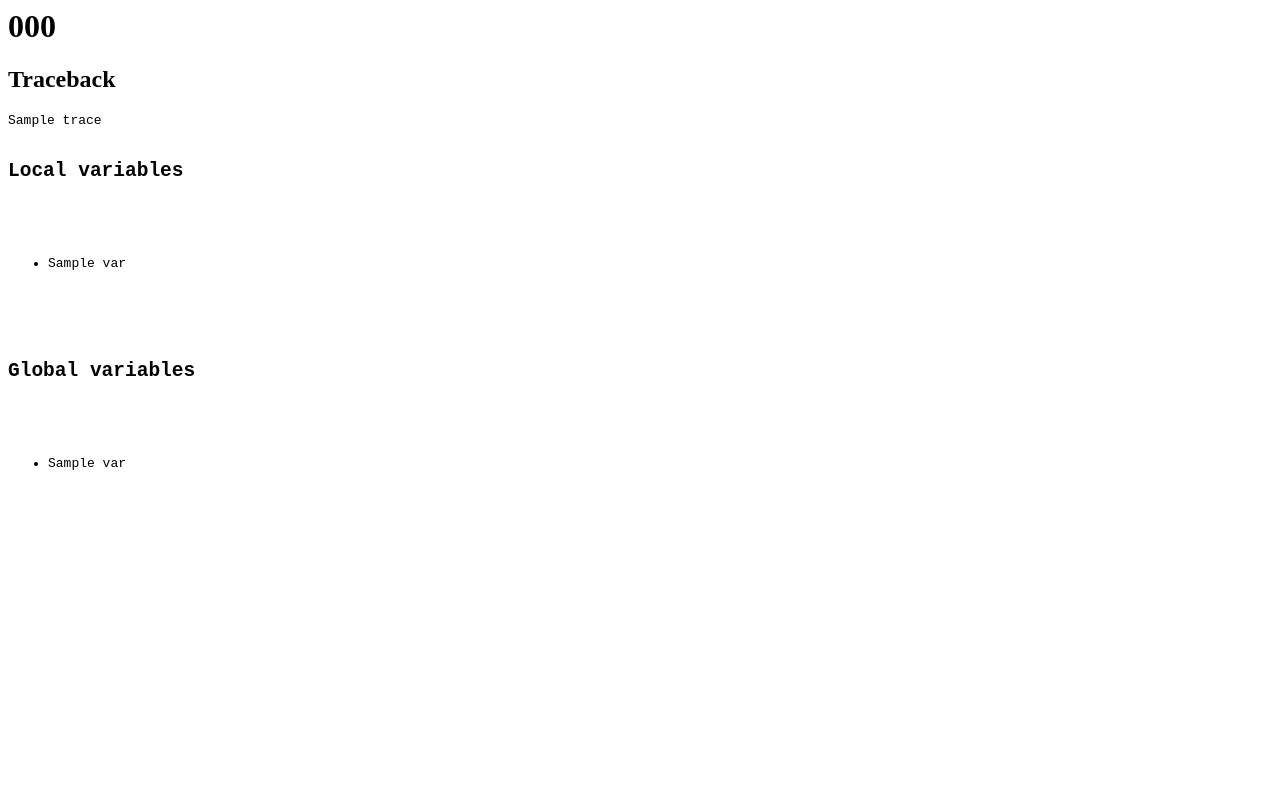
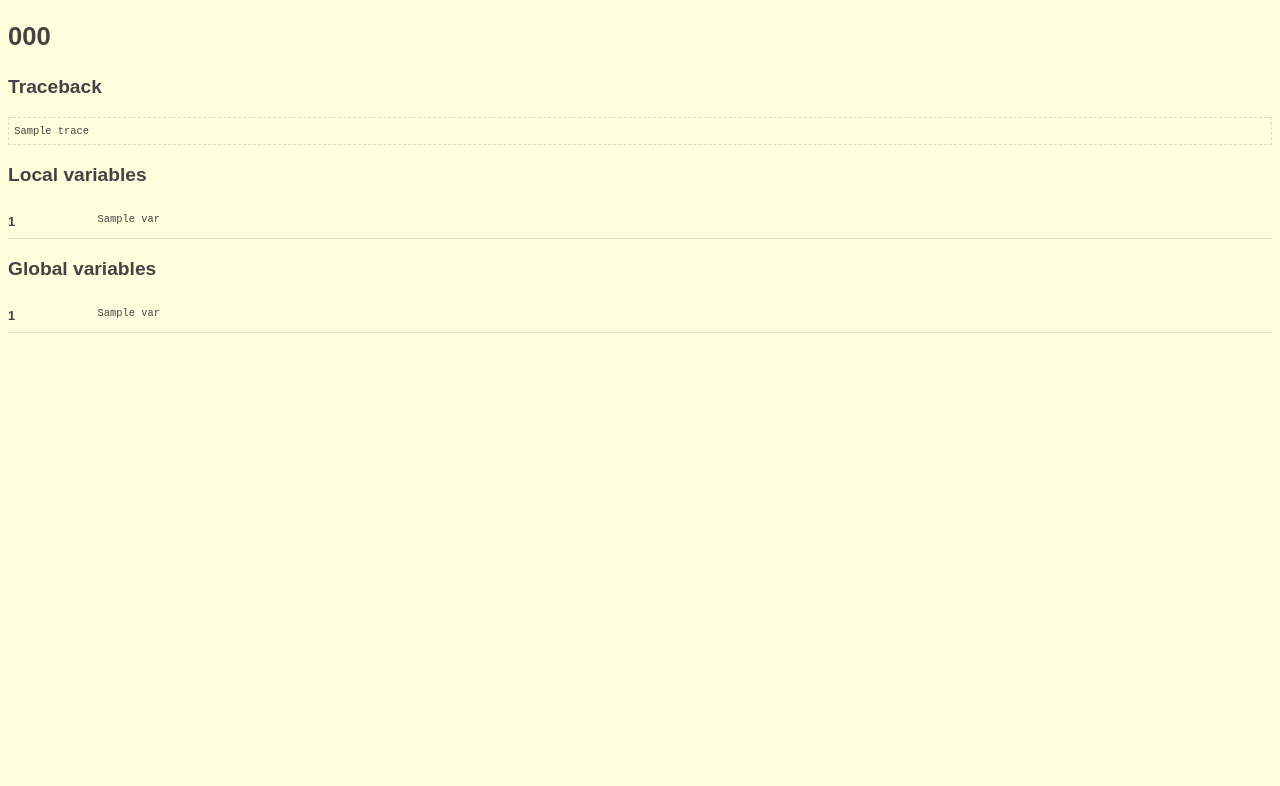
Before and after one commit to artss/geweb, a Python web app: template templates/50x.debug.html in a window 1280 px wide. Shown: the top 786 px of the page. Run offline with Jinja, Linux system fonts and the light colour scheme; the template is opened without the code that fills it: most values are stand-ins (such as "Sample title", 1, 10 or a date in 2020).

Commit message:
Debug page style.

```diff
--- a/templates/50x.debug.html
+++ b/templates/50x.debug.html
@@ -1,18 +1,35 @@
+<!DOCTYPE html>
+<html>
+    <head>
+        <title>{{ code }} {{ message }}</title>
+        <style>
+            body { font: .8em/1.5 Arial, Tahoma, "Helvetica Neue", sans-serif; color: #444444; background-color: #fffedd; }
+            pre { border: dashed 1px #dddcbb; padding: 0.5em;}
+            .row { clear: both; padding: 0.5em 0; border-bottom: solid 1px #dddcbb; overflow: auto; }
+            .label { float: left; min-width: 6em; font-weight: bold; margin-right: 1em; }
+            .value { float: left; font-family: monospace; }
+        </style>
+    </head>
+    <body>
         <h1>{{ code }} {{ message }}</h1>
 
         <h2>Traceback</h2>
-<pre>{{ trace }}</h1>
+        <pre>{{ trace }}</pre>
 
         <h2>Local variables</h2>
-<ul>
         {% for var in locals|dictsort %}
-<li>{{ var }}</li>
+            <div class="row">
+                <div class="label">{{ var[0] }}</div>
+                <div class="value">{{ var[1] }}</div>
+            </div>
         {% endfor %}
-</ul>
 
         <h2>Global variables</h2>
-<ul>
         {% for var in globals|dictsort %}
-<li>{{ var }}</li>
+            <div class="row">
+                <div class="label">{{ var[0] }}</div>
+                <div class="value">{{ var[1] }}</div>
+            </div>
         {% endfor %}
-</ul>
+    </body>
+</html>
```
Lines whose indentation alone changed are shown as unchanged.
